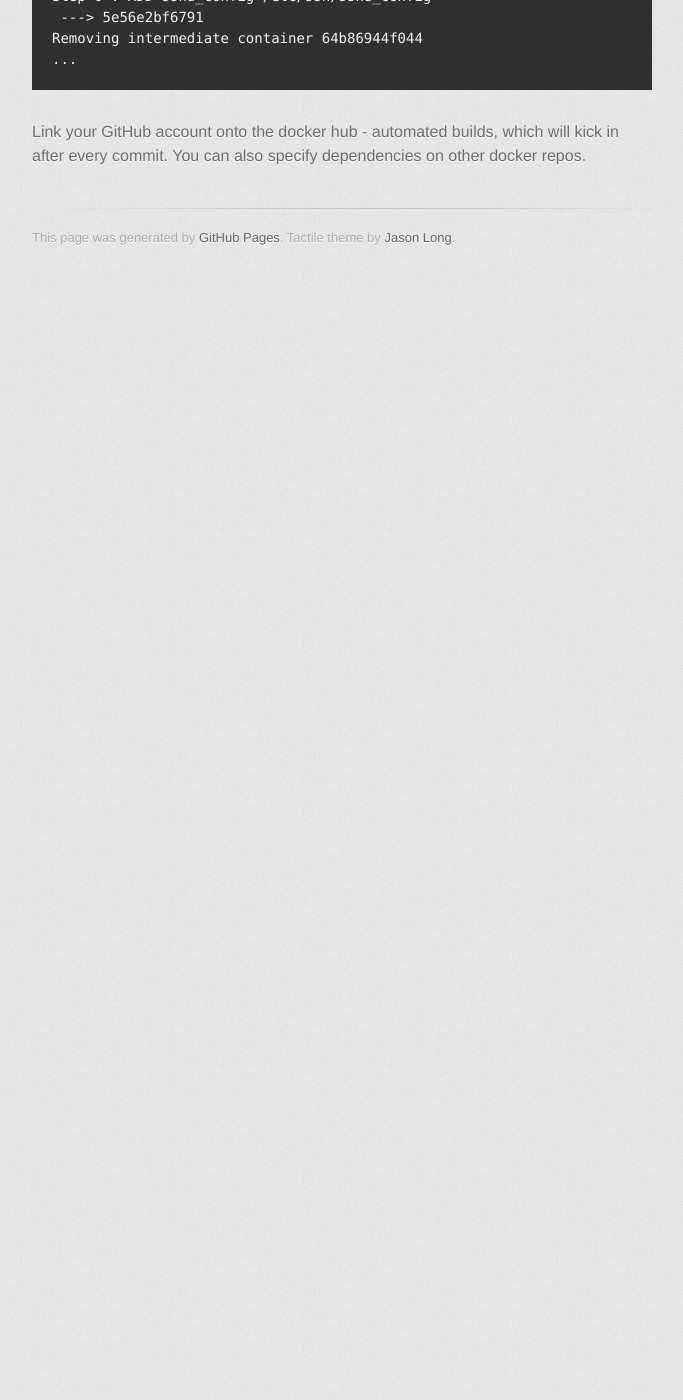
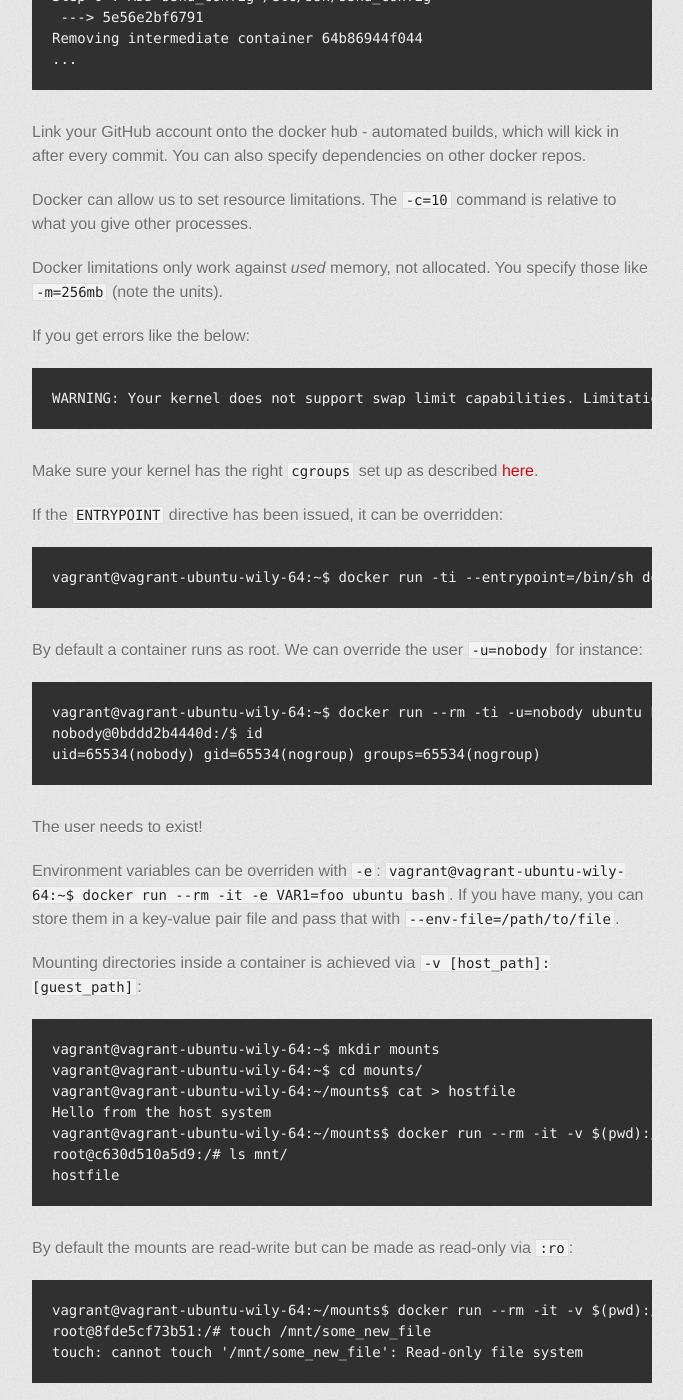
Before and after one commit to axiomiety/axiomiety.github.io, a Jekyll site: the page built from llog/safari-beginning_docker.markdown, in a window 1280 px wide and 1400 px high, scrolled down 5227 px. Shown: the whole window, without its empty margins (298-981 px from the left). Built offline with Jekyll 4.4.1, drawn with Linux system fonts in a browser that asks for light colours; nearby versions of some CDN libraries; some web fonts are replaced; before the commit the page ends 5504 px from its top, so only the background shows below that.

Commit message:
module 4 - part 1

```diff
--- a/llog/safari-beginning_docker.markdown
+++ b/llog/safari-beginning_docker.markdown
@@ -184,3 +184,43 @@ Use `ONBUILD` to always run the instruction that follows when building - even wh
     ...
 
 Link your GitHub account onto the docker hub - automated builds, which will kick in after every commit. You can also specify dependencies on other docker repos.
+
+Docker can allow us to set resource limitations. The `-c=10` command is relative to what you give other processes.
+
+Docker limitations only work against *used* memory, not allocated. You specify those like `-m=256mb` (note the units).
+
+If you get errors like the below:
+
+    WARNING: Your kernel does not support swap limit capabilities. Limitation discarded.
+
+Make sure your kernel has the right `cgroups` set up as described [here](https://docs.docker.com/engine/installation/linux/ubuntulinux/).
+
+If the `ENTRYPOINT` directive has been issued, it can be overridden:
+
+    vagrant@vagrant-ubuntu-wily-64:~$ docker run -ti --entrypoint=/bin/sh donaldsimpson/memalloc
+
+By default a container runs as root. We can override the user `-u=nobody` for instance:
+
+    vagrant@vagrant-ubuntu-wily-64:~$ docker run --rm -ti -u=nobody ubuntu bash
+    nobody@0bddd2b4440d:/$ id
+    uid=65534(nobody) gid=65534(nogroup) groups=65534(nogroup)
+
+The user needs to exist!
+
+Environment variables can be overriden with `-e`: `vagrant@vagrant-ubuntu-wily-64:~$ docker run --rm -it -e VAR1=foo ubuntu bash`. If you have many, you can store them in a key-value pair file and pass that with `--env-file=/path/to/file`.
+
+Mounting directories inside a container is achieved via `-v [host_path]:[guest_path]`:
+
+    vagrant@vagrant-ubuntu-wily-64:~$ mkdir mounts
+    vagrant@vagrant-ubuntu-wily-64:~$ cd mounts/
+    vagrant@vagrant-ubuntu-wily-64:~/mounts$ cat > hostfile
+    Hello from the host system
+    vagrant@vagrant-ubuntu-wily-64:~/mounts$ docker run --rm -it -v $(pwd):/mnt ubuntu bash
+    root@c630d510a5d9:/# ls mnt/
+    hostfile
+
+By default the mounts are read-write but can be made as read-only via `:ro`:
+
+    vagrant@vagrant-ubuntu-wily-64:~/mounts$ docker run --rm -it -v $(pwd):/mnt:ro ubuntu bash
+    root@8fde5cf73b51:/# touch /mnt/some_new_file
+    touch: cannot touch '/mnt/some_new_file': Read-only file system
```
